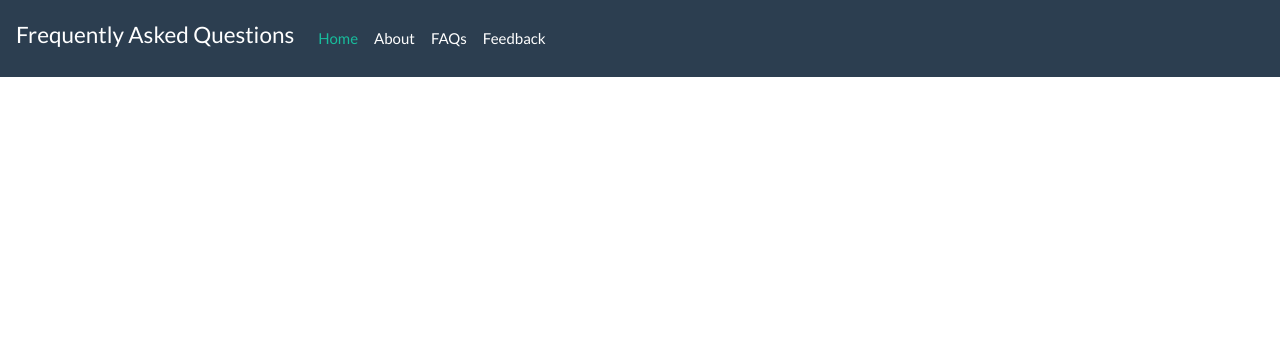
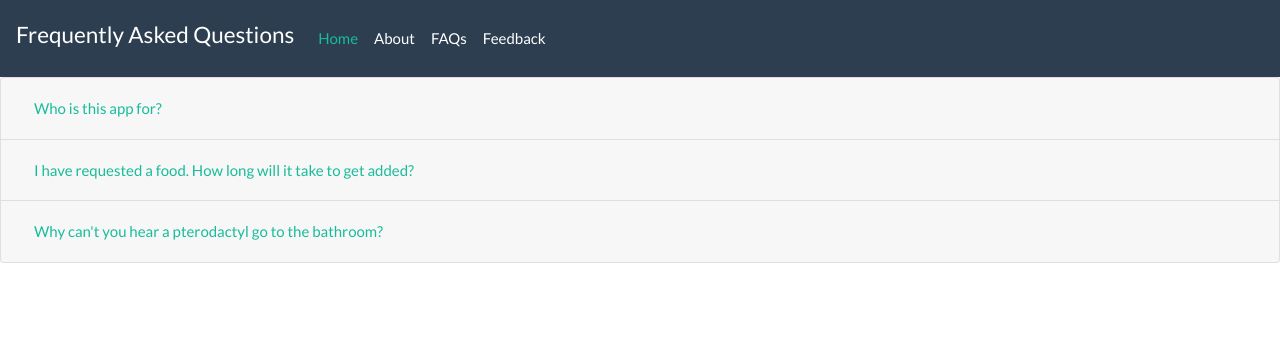
Before and after one commit to kei-pal/oxalate, a Django app: page /info/FAQs/ in a window 1280 px wide. Shown: the top 337 px of the page. Run offline with Django 3.2, Linux system fonts and the light colour scheme; some libraries are stand-ins or nearby versions.

Commit message:
added faqs page

```diff
--- a/info/templates/faqs.html
+++ b/info/templates/faqs.html
@@ -15,6 +15,53 @@ Frequently Asked Questions
 
 {% block content %}
 
+<!-- Accordion -->
+<div class="accordion" id="accordionExample">
+  <div class="card">
+    <div class="card-header" id="headingOne">
+      <h2 class="mb-0">
+        <button class="btn btn-link btn-block text-left" type="button" data-toggle="collapse" data-target="#collapseOne" aria-expanded="true" aria-controls="collapseOne">
+          Who is this app for?
+        </button>
+      </h2>
+    </div>
+
+    <div id="collapseOne" class="collapse" aria-labelledby="headingOne" data-parent="#accordionExample">
+      <div class="card-body">
+        Grandmas
+      </div>
+    </div>
+  </div>
+  <div class="card">
+    <div class="card-header" id="headingTwo">
+      <h2 class="mb-0">
+        <button class="btn btn-link btn-block text-left collapsed" type="button" data-toggle="collapse" data-target="#collapseTwo" aria-expanded="false" aria-controls="collapseTwo">
+          I have requested a food. How long will it take to get added?
+        </button>
+      </h2>
+    </div>
+    <div id="collapseTwo" class="collapse" aria-labelledby="headingTwo" data-parent="#accordionExample">
+      <div class="card-body">
+        Hours.
+      </div>
+    </div>
+  </div>
+  <div class="card">
+    <div class="card-header" id="headingThree">
+      <h2 class="mb-0">
+        <button class="btn btn-link btn-block text-left collapsed" type="button" data-toggle="collapse" data-target="#collapseThree" aria-expanded="false" aria-controls="collapseThree">
+          Why can't you hear a pterodactyl go to the bathroom?
+        </button>
+      </h2>
+    </div>
+    <div id="collapseThree" class="collapse" aria-labelledby="headingThree" data-parent="#accordionExample">
+      <div class="card-body">
+        Because they're extinct.
+      </div>
+    </div>
+  </div>
+</div>
+
 <!-- Option 1: jQuery and Bootstrap Bundle (includes Popper) -->
 <script src="https://code.jquery.com/jquery-3.5.1.slim.min.js" integrity="sha384-DfXdz2htPH0lsSSs5nCTpuj/zy4C+OGpamoFVy38MVBnE+IbbVYUew+OrCXaRkfj" crossorigin="anonymous"></script>
 {% endblock %}
```
